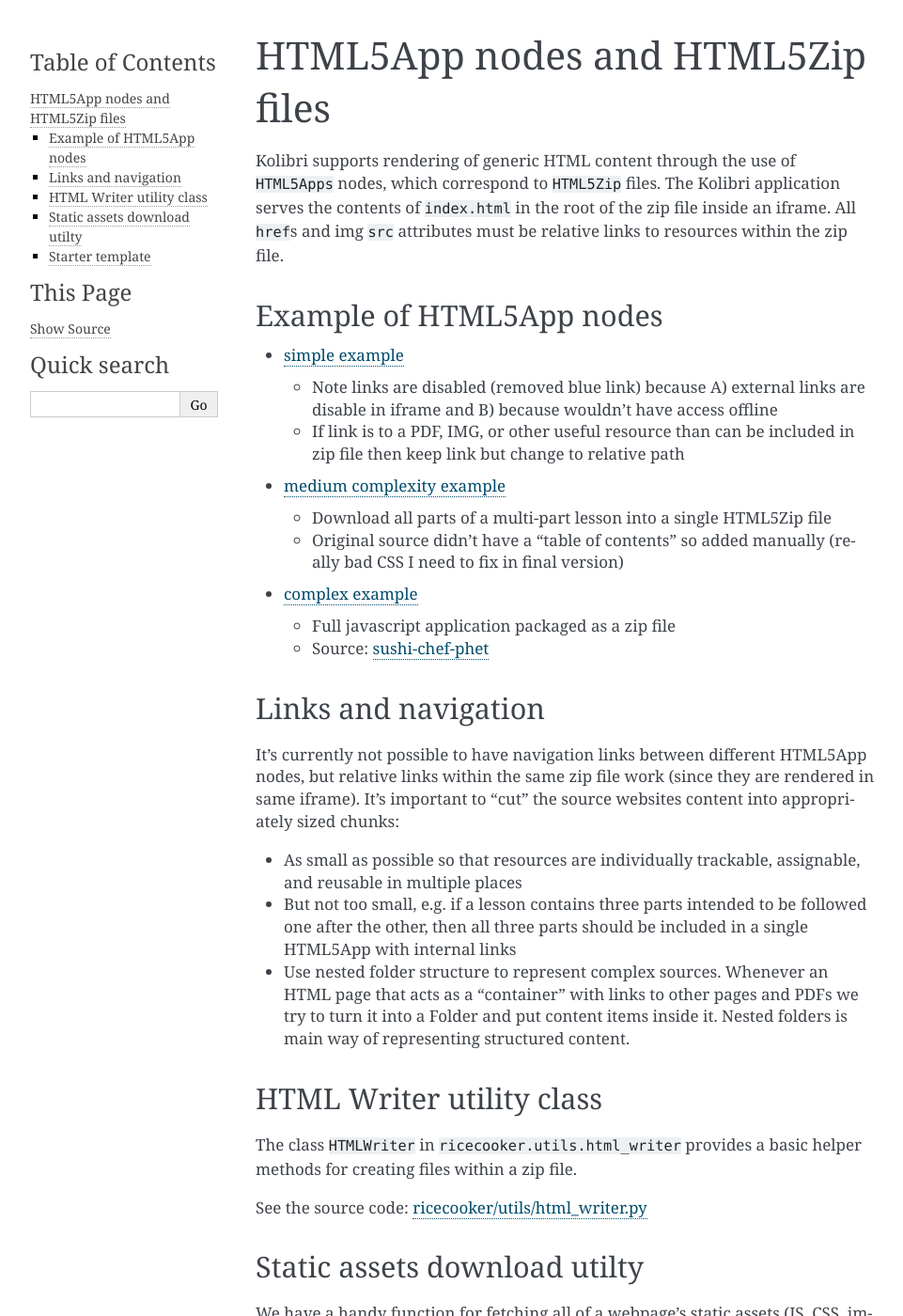
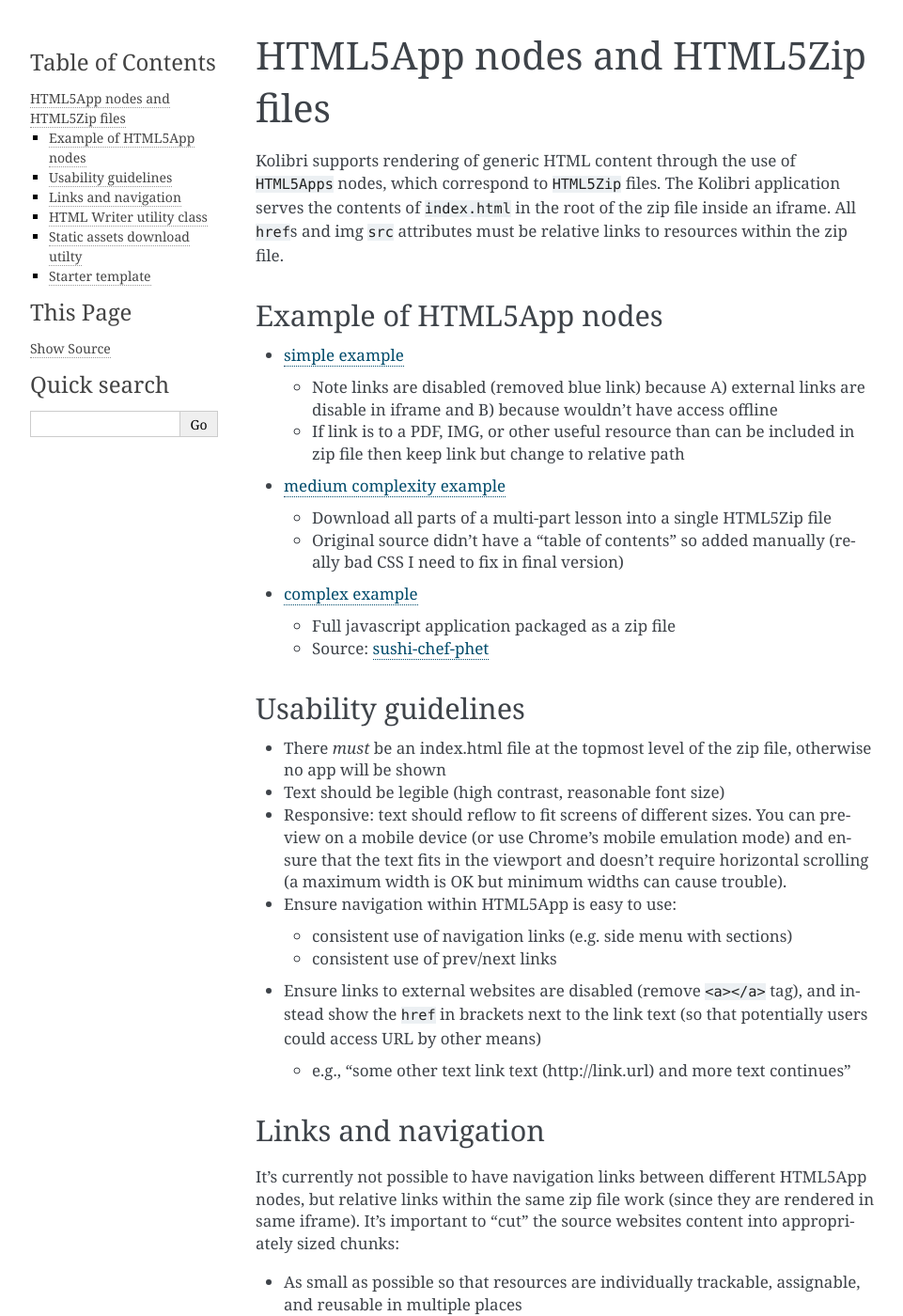
Before and after one commit to learningequality/ricecooker, a Sphinx documentation site: the page built from docs/htmlapps.md, in a window 1280 px wide and 1400 px high. Shown: the whole window at 94% size, without its empty margins (148-1109 px from the left). Built offline with Sphinx 7.4.7, drawn with Linux system fonts in a browser that asks for light colours; pages that are not in the unit, such as notebooks, are missing from menus; some of the changed text lies outside the part shown.

Commit message:
Copy and polish up usability guidelines from metadata doc

```diff
--- a/docs/htmlapps.md
+++ b/docs/htmlapps.md
@@ -21,6 +21,20 @@ Example of HTML5App nodes
 * [complex example](http://kolibridemo.learningequality.org/learn/#/topics/c/d165c4fbc3bd5bbeaf3e51360965af29)
   * Full javascript application packaged as a zip file
   * Source: [sushi-chef-phet](https://github.com/learningequality/sushi-chef-phet/blob/master/chef.py#L104)
+
+
+
+Usability guidelines
+--------------------
+
+- There _must_ be an index.html file at the topmost level of the zip file, otherwise no app will be shown
+- Text should be legible (high contrast, reasonable font size)
+- Responsive: text should reflow to fit screens of different sizes. You can preview on a mobile device (or use Chrome’s mobile emulation mode) and ensure that the text fits in the viewport and doesn’t require horizontal scrolling (a maximum width is OK but minimum widths can cause trouble).
+- Ensure navigation within HTML5App is easy to use:
+    - consistent use of navigation links (e.g. side menu with sections)
+    - consistent use of prev/next links
+- Ensure links to external websites are disabled (remove `<a></a>` tag), and instead show the `href` in brackets next to the link text (so that potentially users could access URL by other means)
+    - e.g., "some other text  link text (http://link.url)  and more text continues"
 
 
 
@@ -70,4 +84,4 @@ It also includes a sidebar for those apps where you may want internal navigation
 
 How to decide between the static assets downloader (above) and this starter template? Prefer the static assets downloader if it makes sense to keep the source styling or JS, such as in the case of an interactive app (e.g. [Blockly Games](https://github.com/learningequality/sushi-chef-blockly-games)) or an app-like reader (e.g. [African Storybook](https://github.com/learningequality/sushi-chef-african-storybook)). If the source is mostly a text blob or an article -- and particularly if the source styling is not readable or appealing -- using the template could make sense, especially given that the template is designed for readability.
 
-The general principles are that content should be legible, responsive, easy to navigate, and in "look good" (you define "good" :P). Use your judgement on whatever approach makes sense and that you can use effectively!
+The bottom line is ensure the content meets the guidelines layed out above -- legible, responsive, easy to navigate, and "look good" (you define "good" :P). Fulfilling that, use your judgement on whatever approach makes sense and that you can use effectively!
```
